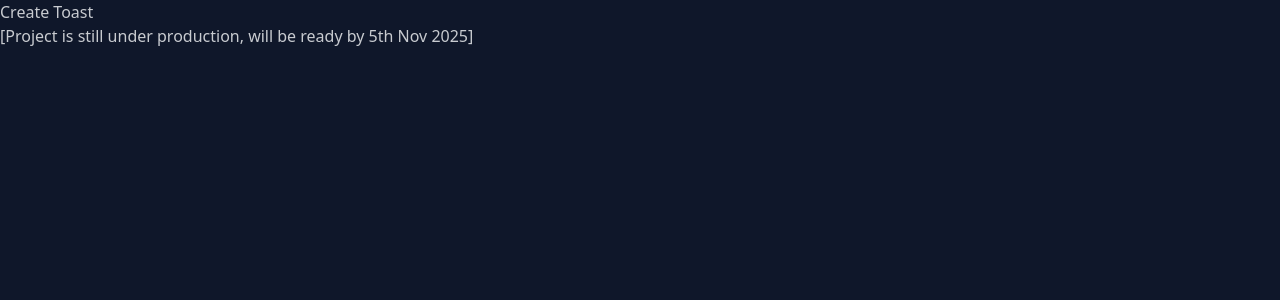
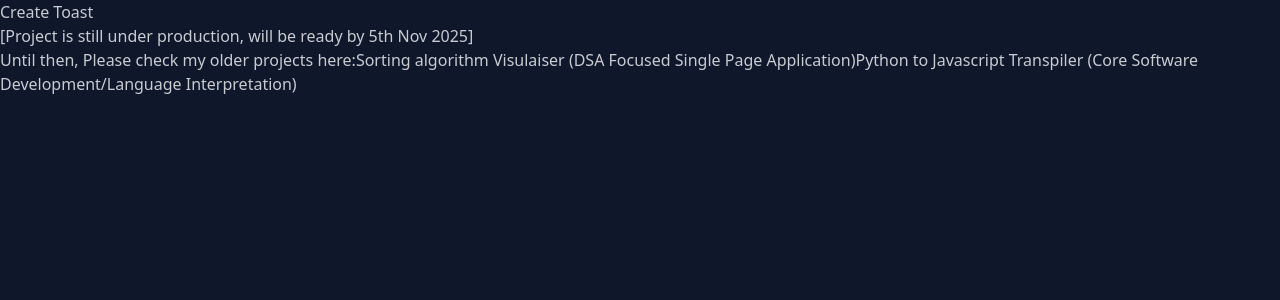
Before and after one commit to kewlaninaveen5/video_call_app_frontend, a React (Vite) app: page /login in a window 1280 px wide. Shown: the top 300 px of the page. Built offline with nearby package versions, Linux system fonts and the light colour scheme; no server answers.

Commit message:
updated login page

```diff
--- a/src/pages/LoginPage.jsx
+++ b/src/pages/LoginPage.jsx
@@ -2,7 +2,17 @@ import React from 'react'
 
 const LoginPage = () => {
   return (
+    <>
+
     <div>[Project is still under production, will be ready by 5th Nov 2025] </div>
+    Until then, Please check my older projects here:
+    <a href='https://sortingalgvisualizer.netlify.app/'>
+      Sorting algorithm Visulaiser (DSA Focused Single Page Application)
+    </a>
+    <a href='https://py2jstranspiler.netlify.app/'>
+      Python to Javascript Transpiler (Core Software Development/Language Interpretation)
+    </a>
+    </>
   )
 }
 
```
